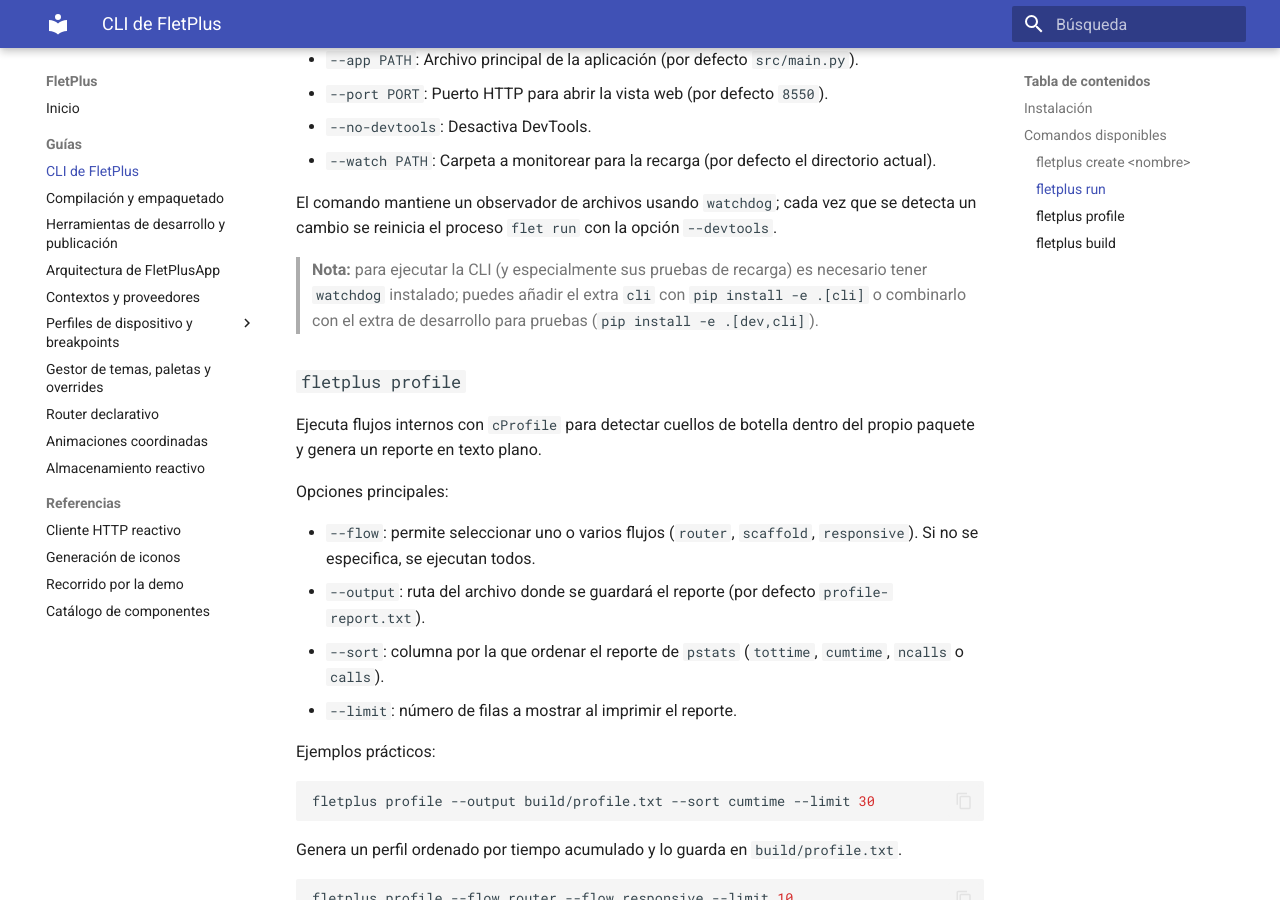
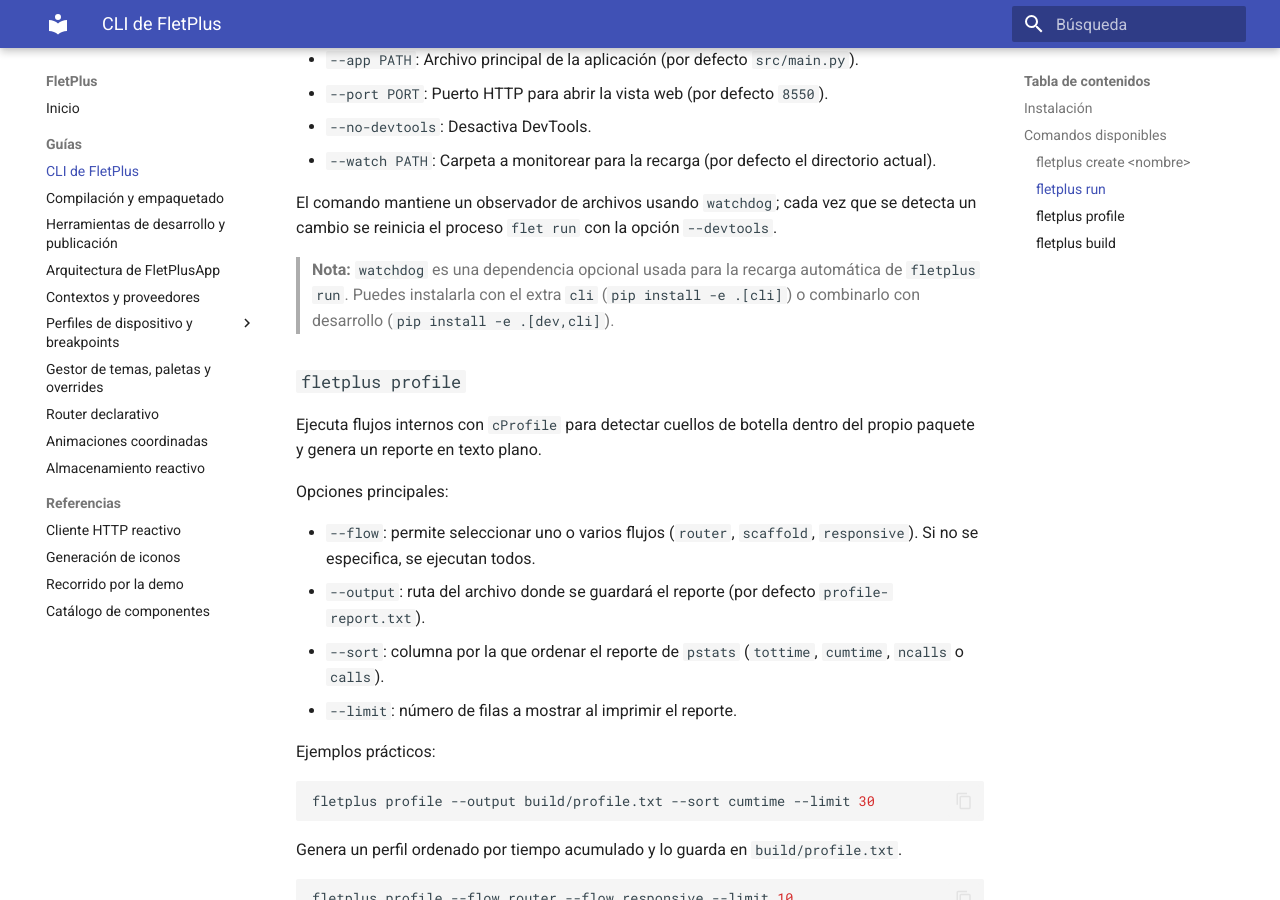
Before and after one commit to Alphonsus411/FletPlus, an MkDocs documentation site: the page built from docs/cli.md, in a window 1280 px wide and 900 px high, scrolled down 832 px. Built offline with MkDocs 1.6.1 and Material for MkDocs 9.7.7, drawn with Linux system fonts in a browser that asks for light colours.

Commit message:
Make watchdog optional for CLI autoreload

```diff
--- a/docs/cli.md
+++ b/docs/cli.md
@@ -37,10 +37,9 @@
 
 El comando mantiene un observador de archivos usando `watchdog`; cada vez que se
 detecta un cambio se reinicia el proceso `flet run` con la opción `--devtools`.
-> **Nota:** para ejecutar la CLI (y especialmente sus pruebas de recarga) es
-> necesario tener `watchdog` instalado; puedes añadir el extra `cli` con
-> `pip install -e .[cli]` o combinarlo con el extra de desarrollo para pruebas
-> (`pip install -e .[dev,cli]`).
+> **Nota:** `watchdog` es una dependencia opcional usada para la recarga
+> automática de `fletplus run`. Puedes instalarla con el extra `cli`
+> (`pip install -e .[cli]`) o combinarlo con desarrollo (`pip install -e .[dev,cli]`).
 
 ### `fletplus profile`
 
--- a/pyproject.toml
+++ b/pyproject.toml
@@ -20,7 +20,6 @@
 dependencies = [
   "flet>=0.27.0",
   "click>=8.1",
-  "watchdog>=3.0",
   "websockets>=13.0",
   "httpx>=0.28",
   "tomli>=2.0; python_version < \"3.11\"",
```
Also changed, not shown: 1 other file.
